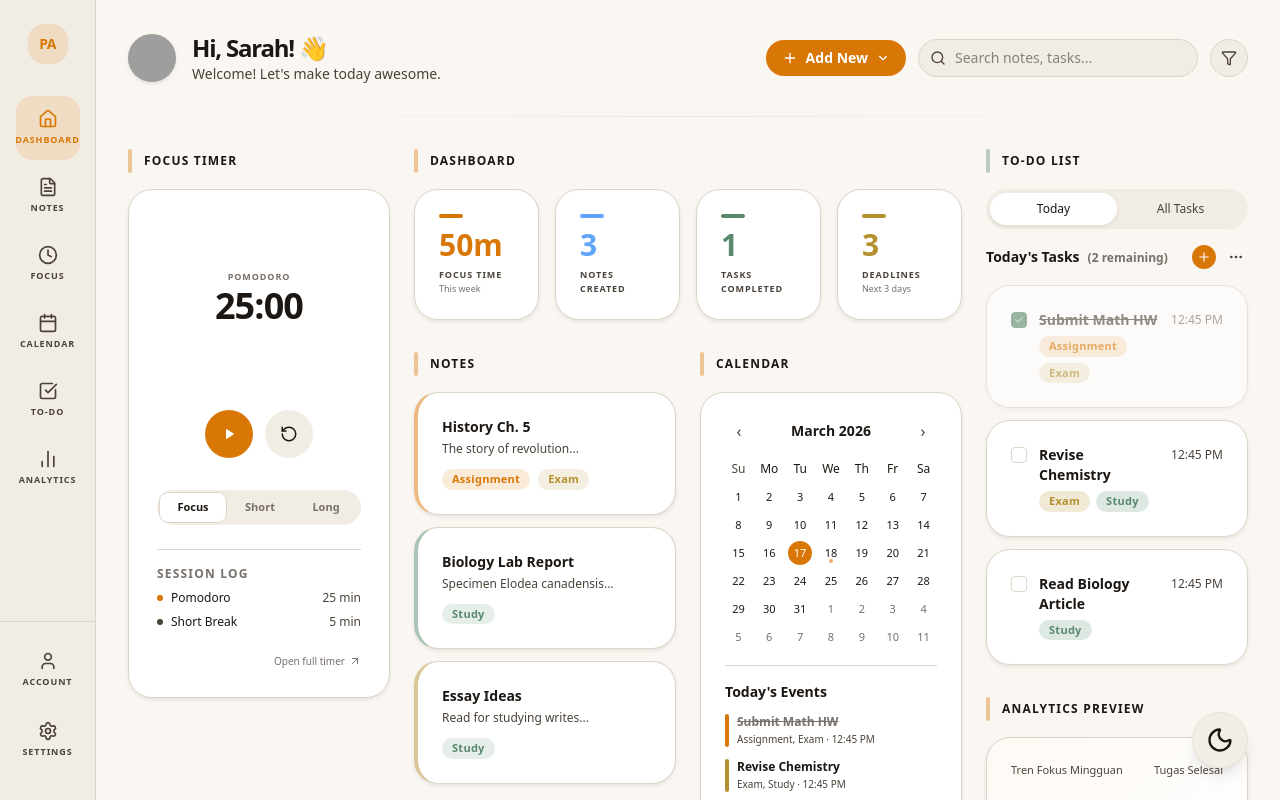
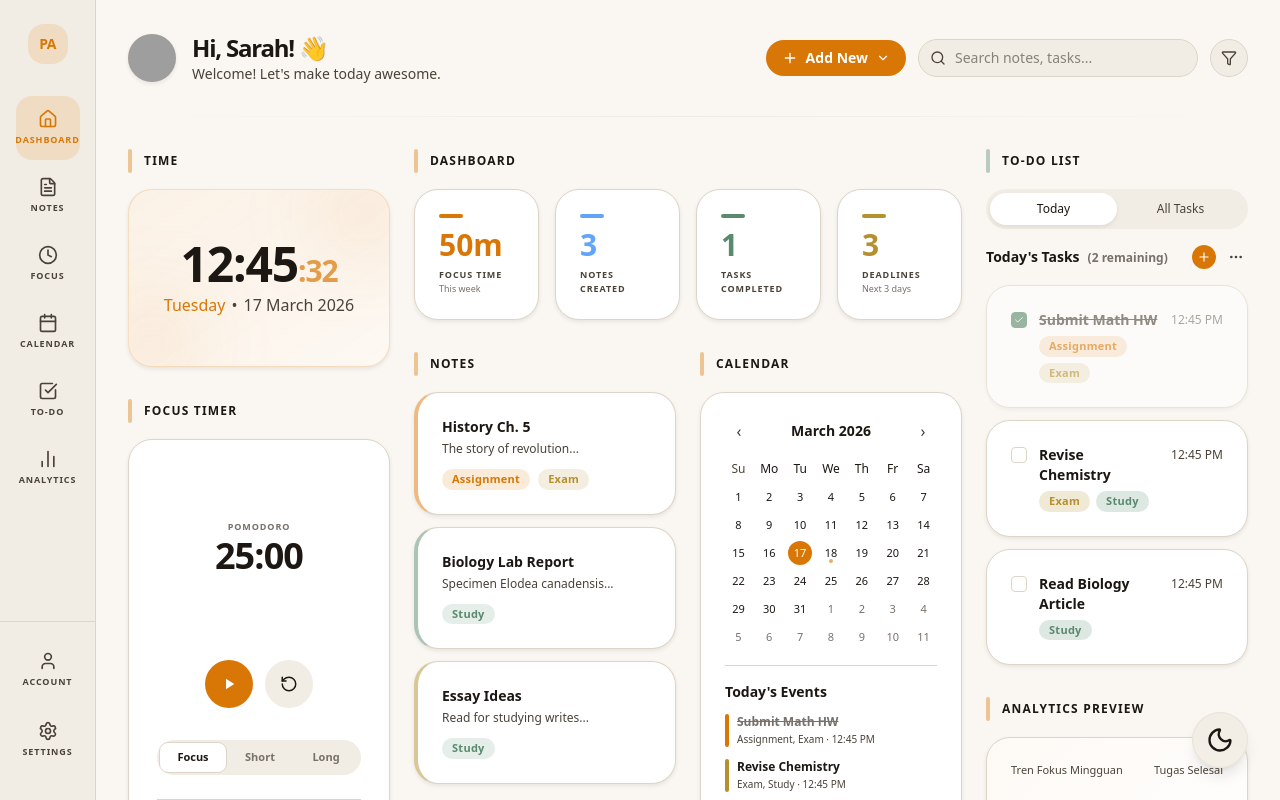
Before and after one commit to shafiyahnuril/productivity-tools, a Next.js app: page /dashboard in a window 1280 px wide. Shown: the top 800 px of the page. Built offline with nearby package versions, Linux system fonts and the light colour scheme; grey boxes are pictures that could not be loaded; a web font is replaced by a local one.

Commit message:
feat: clock widget

```diff
--- /dev/null
+++ b/app/components/dashboard/ClockWidget.tsx
@@ -0,0 +1,77 @@
+"use client";
+
+import { useEffect, useState } from "react";
+import { Card } from "../ui/Card";
+
+export function ClockWidget() {
+  const [time, setTime] = useState<Date | null>(null);
+
+  useEffect(() => {
+    const updateTime = () => setTime(new Date());
+    updateTime(); // Set initial time strictly on the client
+    const interval = setInterval(updateTime, 1000);
+    return () => clearInterval(interval);
+  }, []);
+
+  if (!time) {
+    return (
+      <Card className="flex flex-col items-center justify-center p-6 h-full min-h-[140px]">
+        <div className="animate-pulse bg-surface-elevated h-8 w-32 rounded mb-2"></div>
+        <div className="animate-pulse bg-surface-elevated h-4 w-24 rounded"></div>
+      </Card>
+    );
+  }
+
+  const days = [
+    "Sunday",
+    "Monday",
+    "Tuesday",
+    "Wednesday",
+    "Thursday",
+    "Friday",
+    "Saturday",
+  ];
+  const months = [
+    "January",
+    "February",
+    "March",
+    "April",
+    "May",
+    "June",
+    "July",
+    "August",
+    "September",
+    "October",
+    "November",
+    "December",
+  ];
+
+  const dayName = days[time.getDay()];
+  const dateStr = `${time.getDate()} ${
+    months[time.getMonth()]
+  } ${time.getFullYear()}`;
+
+  const hours = time.getHours().toString().padStart(2, "0");
+  const minutes = time.getMinutes().toString().padStart(2, "0");
+  const seconds = time.getSeconds().toString().padStart(2, "0");
+
+  return (
+    <Card className="flex flex-col items-center justify-center p-6 h-full min-h-[140px] bg-gradient-to-br from-primary/10 to-primary/5 border-primary/20 relative overflow-hidden">
+      <div className="absolute -right-6 -top-6 w-24 h-24 bg-primary/10 rounded-full blur-2xl"></div>
+      <div className="absolute -left-6 -bottom-6 w-24 h-24 bg-primary/10 rounded-full blur-2xl"></div>
+
+      <div
+        className="text-4xl md:text-5xl font-bold tracking-tight text-foreground mb-1 tabular-nums z-10"
+        data-no-transition
+      >
+        {hours}:{minutes}
+        <span className="text-primary/70 text-2xl md:text-3xl">:{seconds}</span>
+      </div>
+      <div className="text-sm md:text-base text-foreground-secondary font-medium z-10 flex items-center gap-1.5">
+        <span className="text-primary">{dayName}</span>
+        <span>•</span>
+        <span>{dateStr}</span>
+      </div>
+    </Card>
+  );
+}
--- a/app/dashboard/page.tsx
+++ b/app/dashboard/page.tsx
@@ -11,6 +11,7 @@ import { TodoWidget } from "../components/dashboard/TodoWidget";
 import { DashboardStats } from "../components/dashboard/DashboardStats";
 import { NotesPreview } from "../components/dashboard/NotesPreview";
 import { AnalyticsPreviewWidget } from "../components/dashboard/AnalyticsPreviewWidget";
+import { ClockWidget } from "../components/dashboard/ClockWidget";
 import AddNewButton from "../components/AddNewButton";
 
 const PRIORITIES = ["High", "Medium", "Low"] as const;
@@ -305,6 +306,14 @@ export default function DashboardPage() {
             <div className="hidden md:flex items-center gap-3">
               <div className="w-1 h-6 rounded-full bg-primary/40" />
               <Heading2 className="text-xs! font-bold! uppercase! tracking-widest!">
+                TIME
+              </Heading2>
+            </div>
+            <ClockWidget />
+
+            <div className="hidden md:flex items-center gap-3 mt-4">
+              <div className="w-1 h-6 rounded-full bg-primary/40" />
+              <Heading2 className="text-xs! font-bold! uppercase! tracking-widest!">
                 FOCUS TIMER
               </Heading2>
             </div>
```
